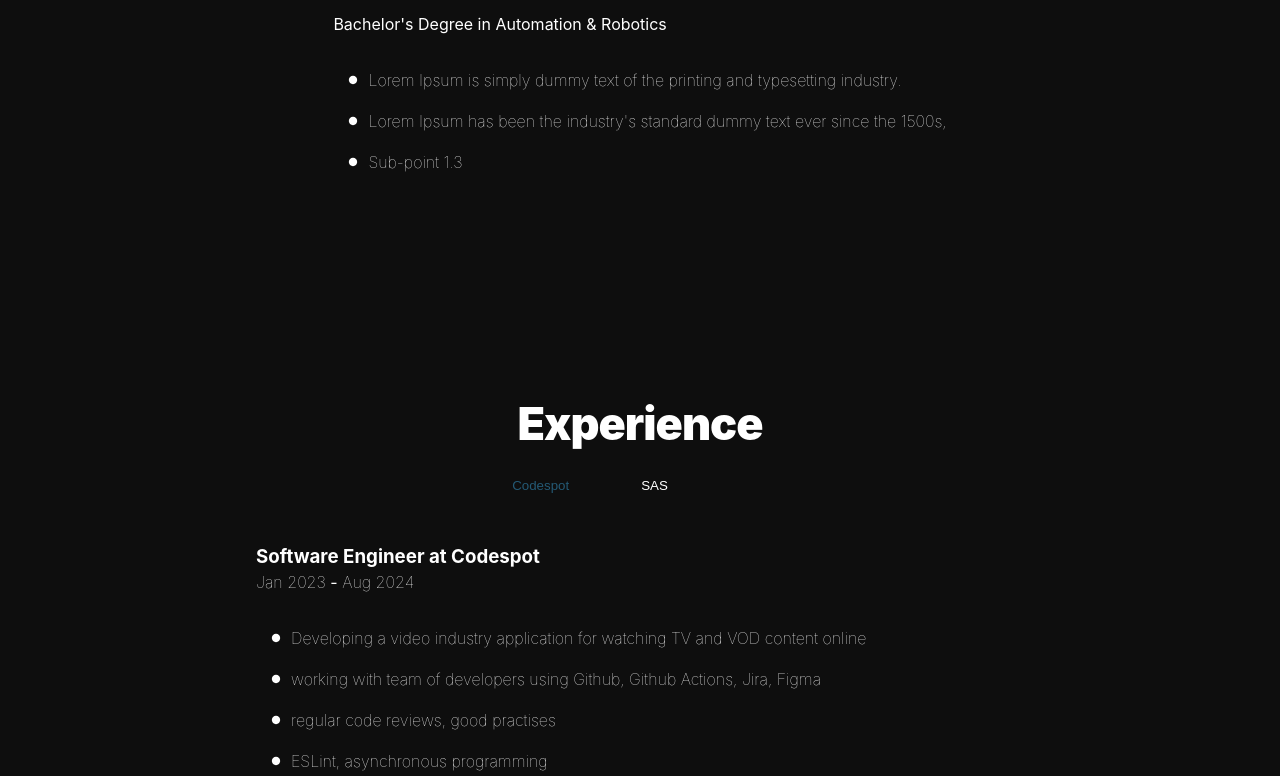
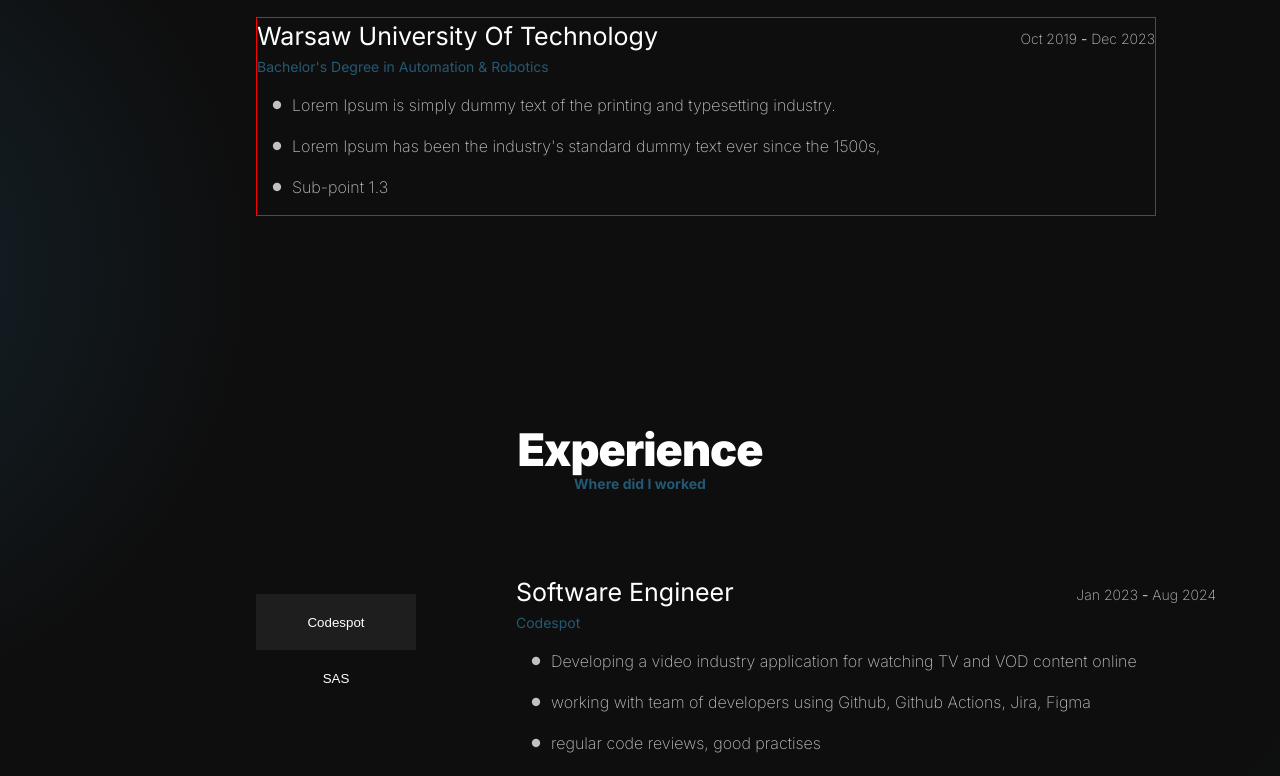
Before and after one commit to kacperwolanski/myPortfolio, a React (Create React App) app in the folder portfolio/: page / in a window 1280 px wide. Shown: the part 2360-3136 px from the top of the page. Built offline with nearby package versions, Linux system fonts and the light colour scheme.

Commit message:
add education and experience design

```diff
--- a/portfolio/public/index.html
+++ b/portfolio/public/index.html
@@ -2,6 +2,10 @@
 <html lang="en">
   <head>
     <meta charset="utf-8" />
+    <link
+      href="https://fonts.googleapis.com/css2?family=Inter:wght@200;400;500;700;900&display=swap"
+      rel="stylesheet"
+    />
     <link
       href="https://fonts.googleapis.com/css2?family=Montserrat:wght@200;300;400;600;700;900&display=swap"
       rel="stylesheet"
--- a/portfolio/src/components/content/education/Education.tsx
+++ b/portfolio/src/components/content/education/Education.tsx
@@ -1,13 +1,16 @@
 import React from "react";
 import ContentSection from "shared/components/contentSection/ContentSection";
 import SubPointsList from "shared/components/subPointsList/SubPointsList";
-import SubPointsItem from "shared/components/SubPointsItem";
+import ExperienceItem from "shared/components/ExperienceItem";
 import { education } from "shared/constants/education";
+import { BlurredRectangle } from "shared/components/BlurredRectangle";
+import { EducationContainer } from "./education.styles";
 const Education = () => {
   return (
-    <ContentSection title="My Education">
-      <div>
-        <SubPointsItem
+    <ContentSection title="Education" subTitle="Journey for knowledge">
+      <EducationContainer>
+        <BlurredRectangle top={-200} left={-900} />
+        <ExperienceItem
           header={education.institution}
           subtitle2={`${education.degree} in  ${education.field}`}
           startDate={education.startDate}
@@ -15,7 +18,7 @@ const Education = () => {
           headerUrl={education.schoolUrl}
         />
         <SubPointsList subPoints={education.skillsSubPoints} />
-      </div>
+      </EducationContainer>
     </ContentSection>
   );
 };
--- /dev/null
+++ b/portfolio/src/components/content/education/education.styles.ts
@@ -0,0 +1,8 @@
+import styled from "styled-components";
+
+export const EducationContainer = styled.div`
+  position: relative;
+  margin-top: 80px;
+  width: 900px;
+  border: 1px solid red;
+`;
--- a/portfolio/src/components/content/experience/Experience.tsx
+++ b/portfolio/src/components/content/experience/Experience.tsx
@@ -1,21 +1,26 @@
 import React from "react";
 import ContentSection from "shared/components/contentSection/ContentSection";
-import HorizontalAccordion from "shared/components/horizontalAccordion/HorizontalAccordion";
-import SubPointsItem from "shared/components/SubPointsItem";
+import JobAccordion from "shared/components/jobAccordion/JobAccordion";
+import SubPointsItem from "shared/components/ExperienceItem";
 import SubPointsList from "shared/components/subPointsList/SubPointsList";
 import { workExperience } from "shared/constants/workExperience";
+import { BlurredRectangle } from "shared/components/BlurredRectangle";
+import { ExperienceContainer } from "./experience.styles";
 
 const Experience = () => {
   return (
-    <ContentSection title="Experience">
-      <HorizontalAccordion
+    <ContentSection title="Experience" subTitle="Where did I worked">
+      <ExperienceContainer>
+        <BlurredRectangle top={0} left={900} />
+        <JobAccordion
           elements={workExperience.map((work) => {
             return {
               title: work.company,
               content: (
                 <div>
                   <SubPointsItem
-                  header={`${work.position} at ${work.company}`}
+                    header={`${work.position}`}
+                    subtitle2={work.company}
                     startDate={work.startDate}
                     endDate={work.endDate}
                     headerUrl={work.companyUrl}
@@ -26,6 +31,7 @@ const Experience = () => {
             };
           })}
         />
+      </ExperienceContainer>
     </ContentSection>
   );
 };
--- a/portfolio/src/components/content/experience/experience.styles.ts
+++ b/portfolio/src/components/content/experience/experience.styles.ts
@@ -1,3 +1,6 @@
 import styled from "styled-components";
 
-export const ExperienceContainer = styled.div``;
+export const ExperienceContainer = styled.div`
+  position: relative;
+  width: 900px;
+`;
--- /dev/null
+++ b/portfolio/src/shared/components/ExperienceItem.tsx
@@ -0,0 +1,72 @@
+import React from "react";
+
+import styled from "styled-components";
+import { RawLink } from "./RawLink";
+import theme from "theme/theme";
+
+interface Props {
+  header: string;
+  startDate: string;
+  endDate: string;
+  headerUrl?: string;
+  subtitle2?: string;
+}
+
+const Container = styled.div`
+  min-width: 700px;
+  display: flex;
+  justify-content: space-between;
+  font-family: "Inter";
+`;
+const Headers = styled.div`
+  display: flex;
+  flex-direction: column;
+`;
+const HeaderContainer = styled.span<{ clickable: boolean }>`
+  ${(props) => props.clickable && "cursor: pointer;"};
+  font-size: 25px;
+  font-weight: 400;
+`;
+
+const Subtitle = styled.div`
+  font-size: 14px;
+  color: ${theme.palette.primary.main};
+  font-weight: 400;
+`;
+const DateItem = styled.span`
+  font-weight: 100;
+`;
+
+const DatesContainer = styled.div`
+  color: ${theme.palette.secondary.main};
+  font-size: 14px;
+  margin-top: 10px;
+`;
+
+const ExperienceItem = ({
+  header,
+  headerUrl,
+  subtitle2,
+  startDate,
+  endDate,
+}: Props) => {
+  return (
+    <Container>
+      <Headers>
+        {headerUrl ? (
+          <RawLink to={headerUrl} openInNewTab>
+            <HeaderContainer clickable={true}>{header}</HeaderContainer>
+          </RawLink>
+        ) : (
+          <h3>{header}</h3>
+        )}
+        <Subtitle>{subtitle2}</Subtitle>
+      </Headers>
+      <DatesContainer>
+        <DateItem>{startDate}</DateItem> - <DateItem>{endDate}</DateItem>
+      </DatesContainer>
+    </Container>
+  );
+};
+
+export default ExperienceItem;
--- a/portfolio/src/shared/components/SubPointsItem.tsx
+++ /dev/null
@@ -1,51 +0,0 @@
-import React from "react";
-
-import { Box } from "@mui/material";
-import styled from "styled-components";
-import { RawLink } from "./RawLink";
-
-interface Props {
-  header: string;
-  startDate: string;
-  endDate: string;
-  headerUrl?: string;
-  subtitle2?: string;
-}
-
-const DateItem = styled.span`
-  font-weight: 100;
-`;
-
-const DatesContainer = styled.div`
-  margin-top: -20px;
-`;
-const HeaderContainer = styled.h3<{ clickable: boolean }>`
-  ${(props) => props.clickable && "cursor: pointer;"}
-`;
-const SubPointsItem = ({
-  header,
-  headerUrl,
-  subtitle2,
-  startDate,
-  endDate,
-}: Props) => {
-  return (
-    <Box display="flex">
-      <div>
-        {headerUrl ? (
-          <RawLink to={headerUrl} openInNewTab>
-            <HeaderContainer clickable={true}>{header}</HeaderContainer>
-          </RawLink>
-        ) : (
-          <h3>{header}</h3>
-        )}
-        <DatesContainer>
-          <DateItem>{startDate}</DateItem> - <DateItem>{endDate}</DateItem>
-        </DatesContainer>
-        <p>{subtitle2}</p>
-      </div>
-    </Box>
-  );
-};
-
-export default SubPointsItem;
--- a/portfolio/src/shared/components/contentSection/sectionHeader/sectionHeader.styles.ts
+++ b/portfolio/src/shared/components/contentSection/sectionHeader/sectionHeader.styles.ts
@@ -7,12 +7,13 @@ export const HeaderContainer = styled.div`
   align-items: center;
   width: 100%;
   text-align: center;
+  font-family: "Inter";
 `;
 
 export const SectionTitle = styled.span`
   color: white;
   font-size: 45px;
-  font-weight: 900;
+  font-weight: 1000;
   letter-spacing: -1px;
 `;
 
--- a/portfolio/src/shared/components/horizontalAccordion/HorizontalAccordion.tsx
+++ b/portfolio/src/shared/components/jobAccordion/JobAccordion.tsx
@@ -4,7 +4,7 @@ import {
   ContentContainer,
   ElementTitleButton,
   TitlesList,
-} from "./horizontalAccordion.styles";
+} from "./jobAccordion.styles";
 
 interface AccordionElement {
   title: string;
@@ -15,7 +15,7 @@ interface Props {
   elements: AccordionElement[];
 }
 
-const HorizontalAccordion: React.FC<Props> = ({ elements }) => {
+const JobAccordion: React.FC<Props> = ({ elements }) => {
   const [currentElement, setCurrentElement] = useState(elements[0]);
   const [isTransitioning, setIsTransitioning] = useState(false);
 
@@ -48,4 +48,4 @@ const HorizontalAccordion: React.FC<Props> = ({ elements }) => {
   );
 };
 
-export default HorizontalAccordion;
+export default JobAccordion;
--- a/portfolio/src/shared/components/horizontalAccordion/horizontalAccordion.styles.ts
+++ b/portfolio/src/shared/components/jobAccordion/jobAccordion.styles.ts
@@ -3,25 +3,27 @@ import theme from "theme/theme";
 
 export const AccordionContainer = styled.div`
   display: flex;
-  flex-direction: column;
-  margin-top: 20px;
+  align-items: start;
+  margin-top: 80px;
 `;
 
 export const TitlesList = styled.div`
   display: flex;
-  gap: 60px;
-  margin-bottom: 30px;
+  flex-direction: column;
+  margin-top: 20px;
   justify-content: center;
   margin-right: 100px;
 `;
 
 export const ElementTitleButton = styled.button<{ isSelected?: boolean }>`
   border: none;
-  background: none;
-  color: ${(props) =>
-    props.isSelected ? theme.palette.primary.main : "white"};
+  background: ${(props) =>
+    props.isSelected ? theme.palette.custom.darkGray : "none"};
+  color: white;
   cursor: pointer;
-  transition: color 0.2s;
+  transition: background 0.3s, color 0.2s; /* Added transition for background */
+  width: 160px;
+  height: 56px;
 `;
 
 export const ContentContainer = styled.div<{ isTransitioning: boolean }>`
--- a/portfolio/src/shared/components/subPointsList/SubPointsList.tsx
+++ b/portfolio/src/shared/components/subPointsList/SubPointsList.tsx
@@ -2,6 +2,7 @@ import React from "react";
 import CircleIcon from "@mui/icons-material/Circle";
 import { SubContainer, SubList } from "./subPointsList.styles";
 import styled from "styled-components";
+import theme from "theme/theme";
 
 interface SubPointsListProps {
   subPoints: string[];
@@ -9,13 +10,16 @@ interface SubPointsListProps {
 
 const SubPoint = styled.p`
   font-weight: 100;
+  color: ${theme.palette.secondary.main};
 `;
 const SubPointsList: React.FC<SubPointsListProps> = ({ subPoints }) => {
   return (
     <SubList>
       {subPoints.map((subPoint, index) => (
         <SubContainer key={index}>
-          <CircleIcon sx={{ fontSize: "10px" }} />
+          <CircleIcon
+            sx={{ fontSize: "10px", color: theme.palette.secondary.main }}
+          />
           <SubPoint>{subPoint}</SubPoint>
         </SubContainer>
       ))}
--- a/portfolio/src/theme/theme.ts
+++ b/portfolio/src/theme/theme.ts
@@ -29,7 +29,7 @@ const theme = createTheme({
 
     custom: {
       background: "#0E0E0E",
-      darkGray: "#374151",
+      darkGray: "#1F1E1E",
       lightGray: "#6B7280",
       errorRed: "#ff3333",
       lightBorder: "#F3F4F6",
```
Lines whose indentation alone changed are shown as unchanged.
